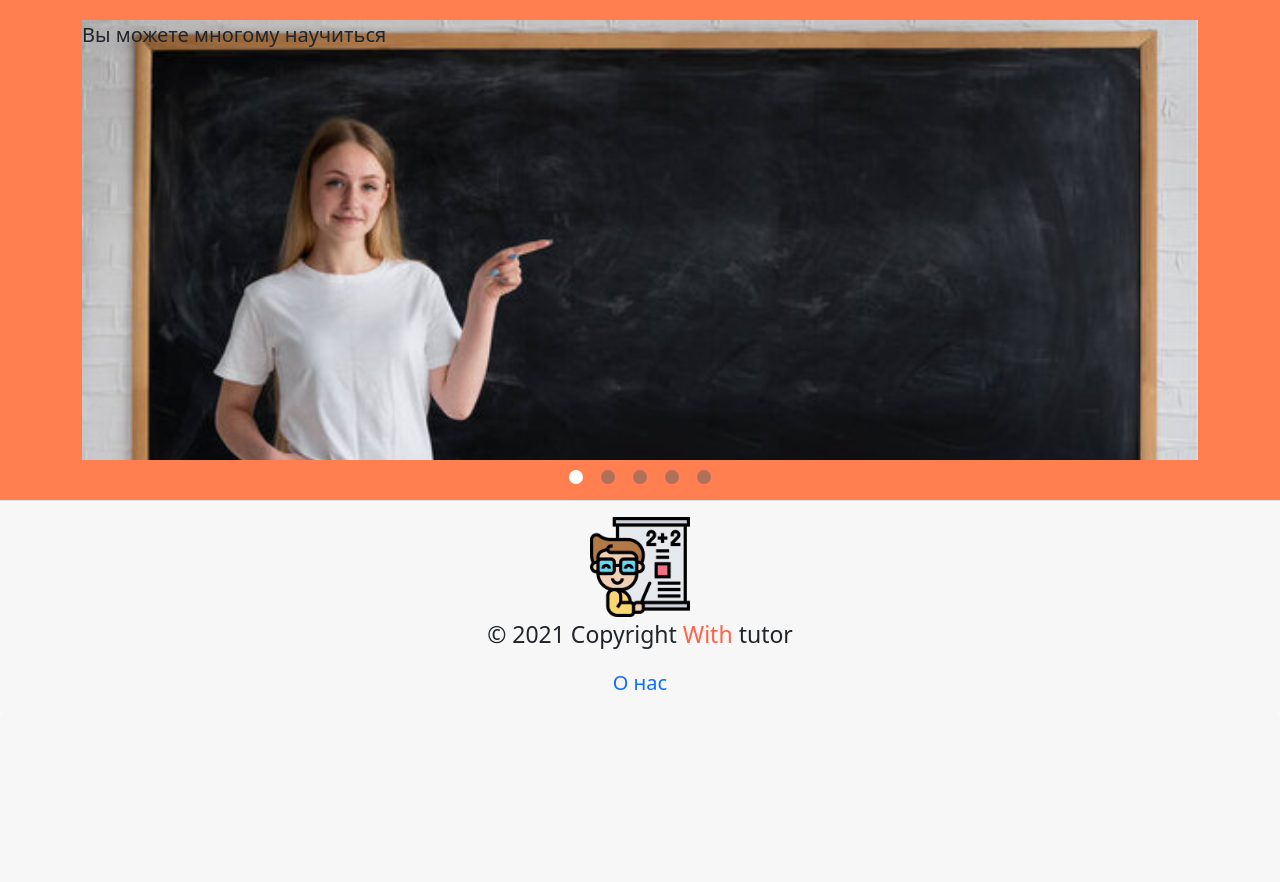
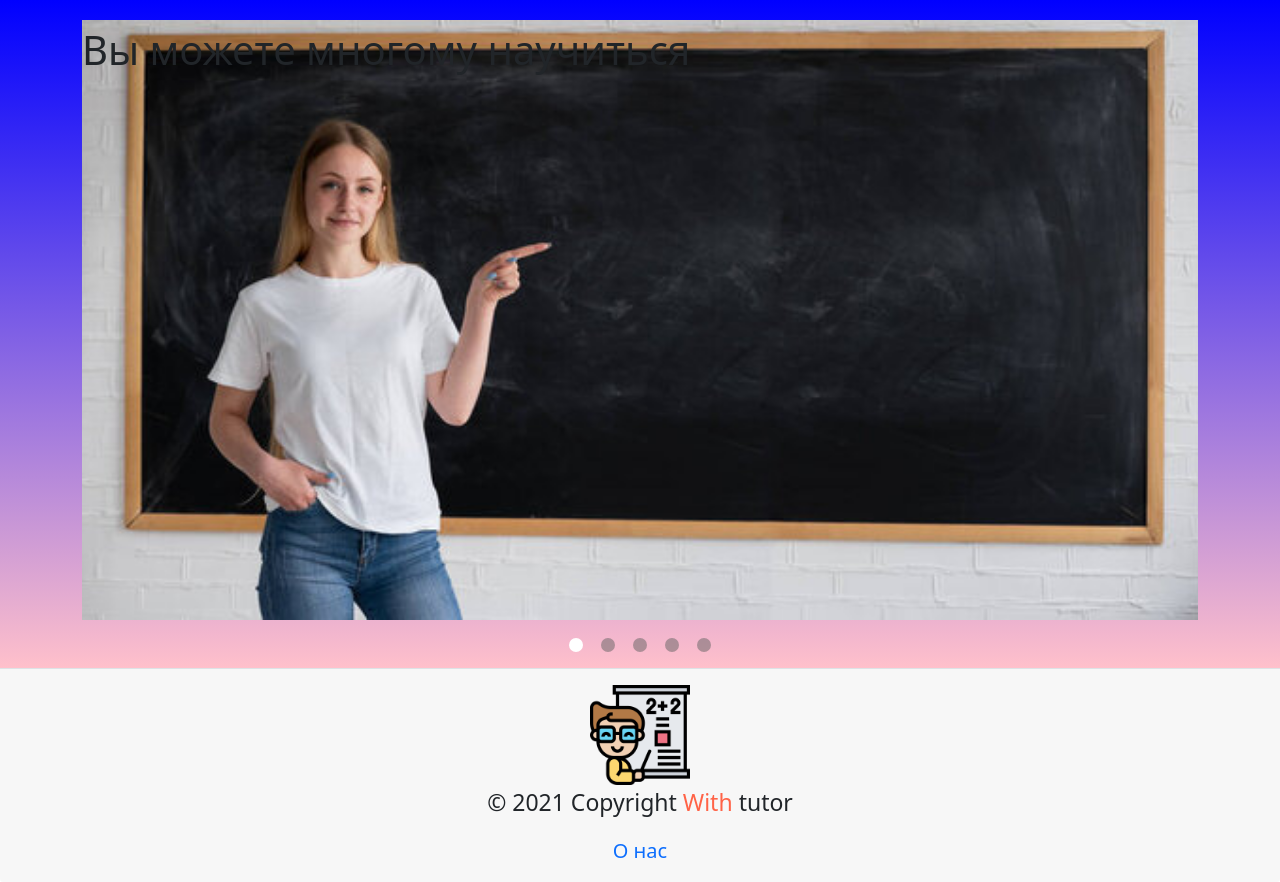
Before and after one commit to SvyatoSllav/with_tutor, a Django app: page /main_menu/ in a window 1280 px wide. Shown: the part 140-1022 px from the top of the page. Before the commit the page ends 830 px from the top, so only its background shows below. Run offline with Django 3.2, Linux system fonts and the light colour scheme; some libraries are stand-ins or nearby versions.

Commit message:
continue to work main-menu.css

```diff
--- a/with_tutor/static/css/includes/main-menu.css
+++ b/with_tutor/static/css/includes/main-menu.css
@@ -1,10 +1,10 @@
 .slider {
-    background-color: coral;
+    background: linear-gradient(blue, pink);
     padding: 20px 0px 10px;
 }
 .slider__item {
     background-image: url(../../img/teacher1.jpg);
-    min-height: 440px;
+    min-height: 600px;
     background-position: top center;
     background-size: cover;
     background-repeat: no-repeat;
@@ -29,3 +29,12 @@
         width: auto;
         height: auto;
     }
+
+    .slider__inner {
+        position: relative;
+    }
+
+    .slider__item-title {
+        font-size:  40px;
+        position: absolute;
+    }
```
